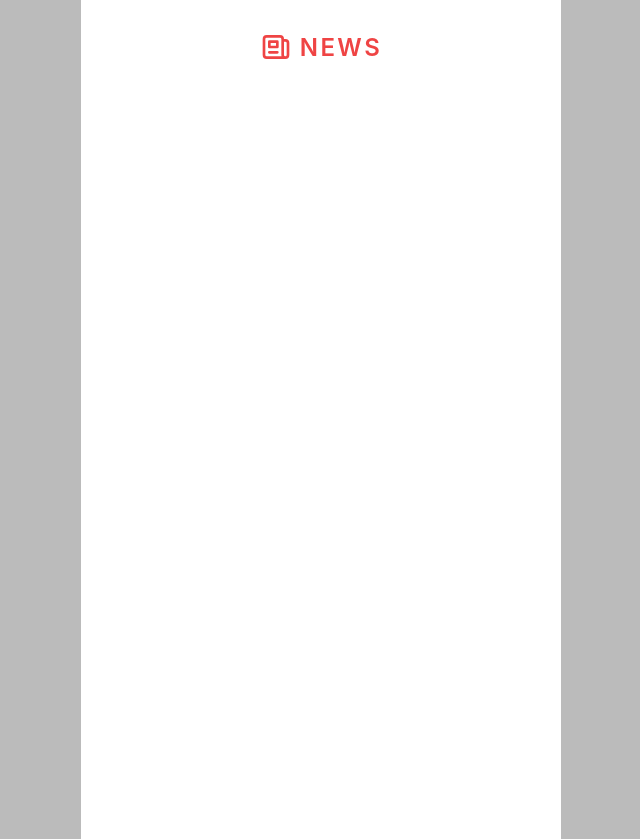
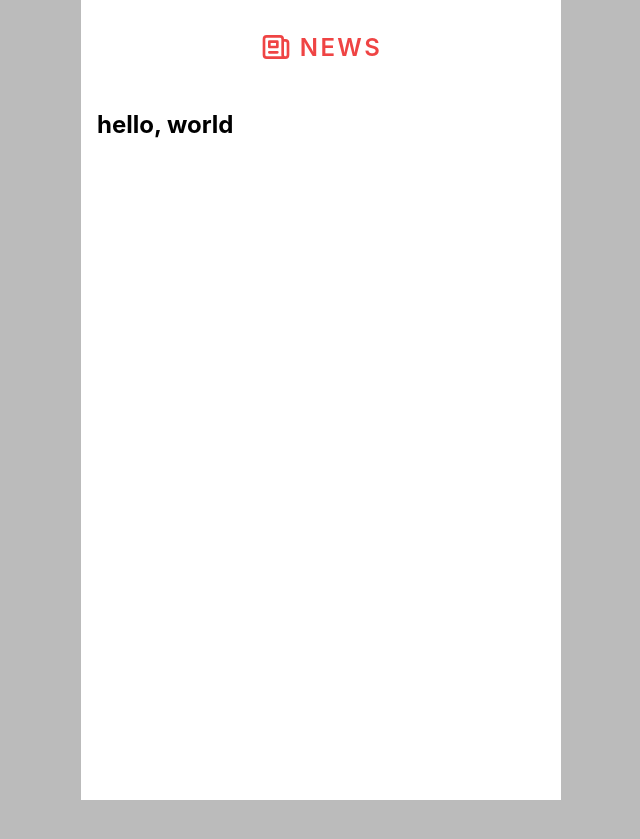
Before and after one commit to dragon-tech/react-news, a React (Create React App) app: page / in a window 1280 px wide. Shown: the whole page, without its empty margins (319-959 px from the left). After the commit the page ends 800 px from the top, so only its background shows below. Built offline with nearby package versions, Linux system fonts and the light colour scheme.

Commit message:
initial app components

```diff
--- a/src/App.js
+++ b/src/App.js
@@ -1,10 +1,14 @@
 import Container from "./components/Container";
 import Navbar from "./components/Navbar";
+import Loading from "./components/Loading";
+import Error from "./components/Error";
 function App() {
   return (
     <>
       <Navbar />
-      <Container></Container>
+      <Container>
+        <h1>hello, world</h1>
+      </Container>
     </>
   );
 }
--- a/src/components/Container/Container.module.css
+++ b/src/components/Container/Container.module.css
@@ -1,9 +1,8 @@
 .container {
   display: flex;
   flex-direction: column;
-  justify-content: center;
   max-width: 480px;
-  min-height: calc(100vh - 55px);
+  min-height: calc(100vh - 94px);
   margin: 0 auto;
   padding: 16px;
   background-color: var(--main-container-color);
```
